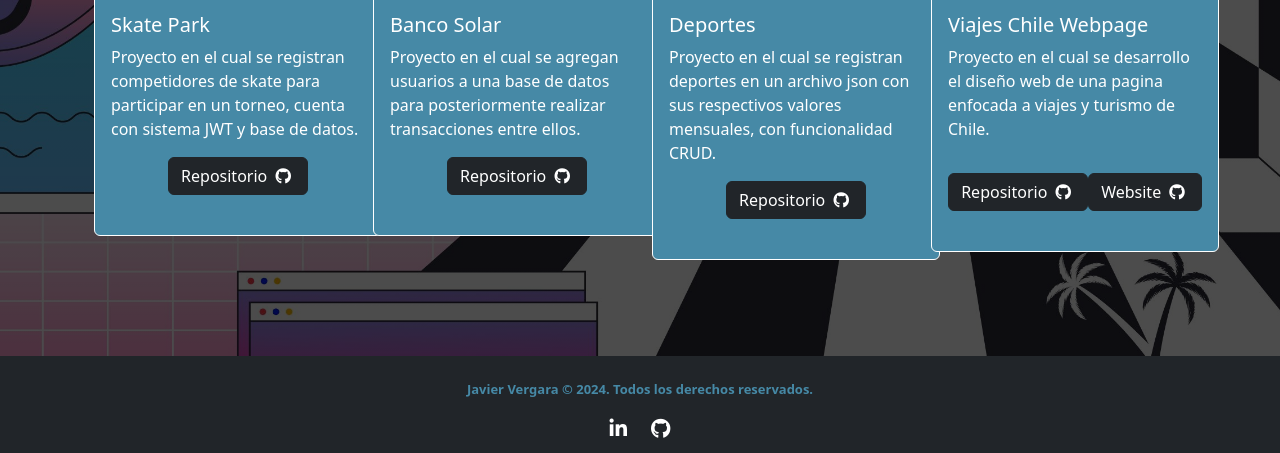
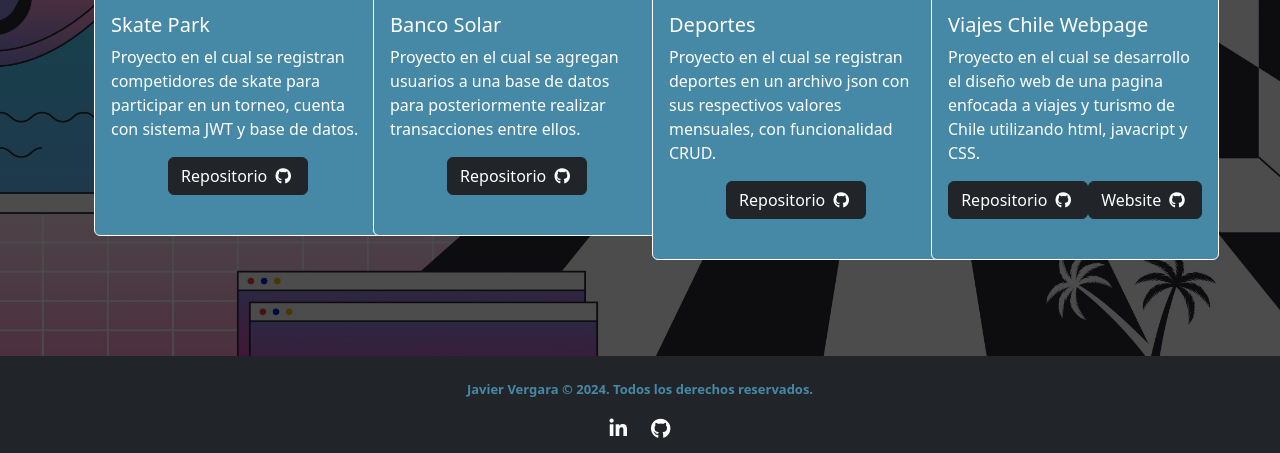
Before and after one commit to javierv96/ProyectoPortafolio, a plain HTML site: page index.html in a window 1280 px wide. Shown: the part 2023-2476 px from the top of the page. Drawn offline with nearby package versions, Linux system fonts and the light colour scheme.

Commit message:
index.html

```diff
--- a/index.html
+++ b/index.html
@@ -207,9 +207,9 @@
                         <h5 class="card-title text-start text-white fw-light">Viajes Chile Webpage</h5>
                         <p class="card-text text-white text-start">
                             Proyecto en el cual se desarrollo el diseño web de una pagina enfocada a viajes y turismo de
-                            Chile.
+                            Chile utilizando html, javacript y CSS.
                         </p>
-                        <div class="botones d-flex justify-content-evenly pt-3">
+                        <div class="botones d-flex justify-content-evenly">
                             <a href="https://github.com/javierv96/prueba_modulo2" target="_blank"
                                 class="btn btn-dark">Repositorio
                                 <i class="fa-brands fa-github m-1"></i></a>
```
